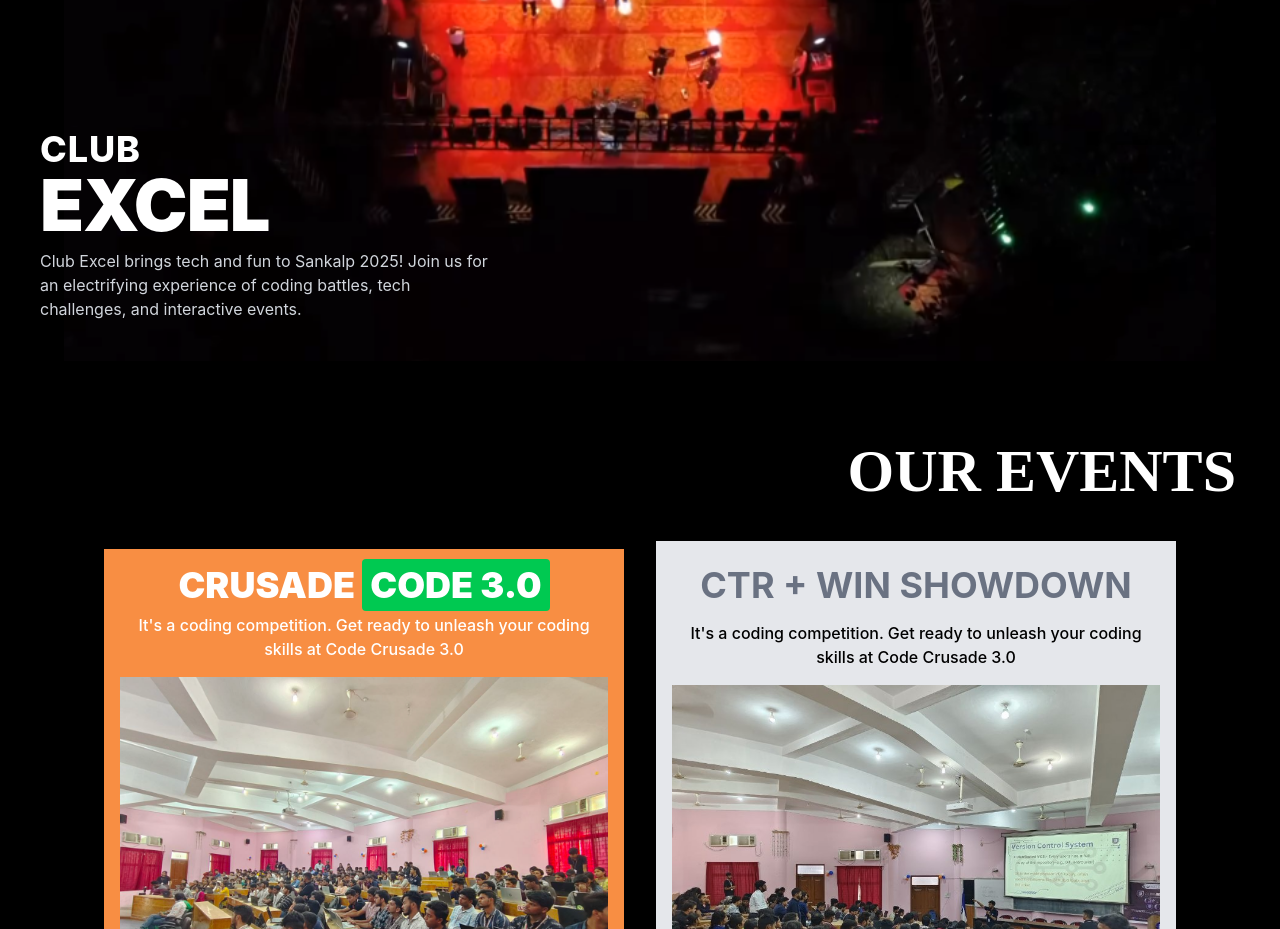
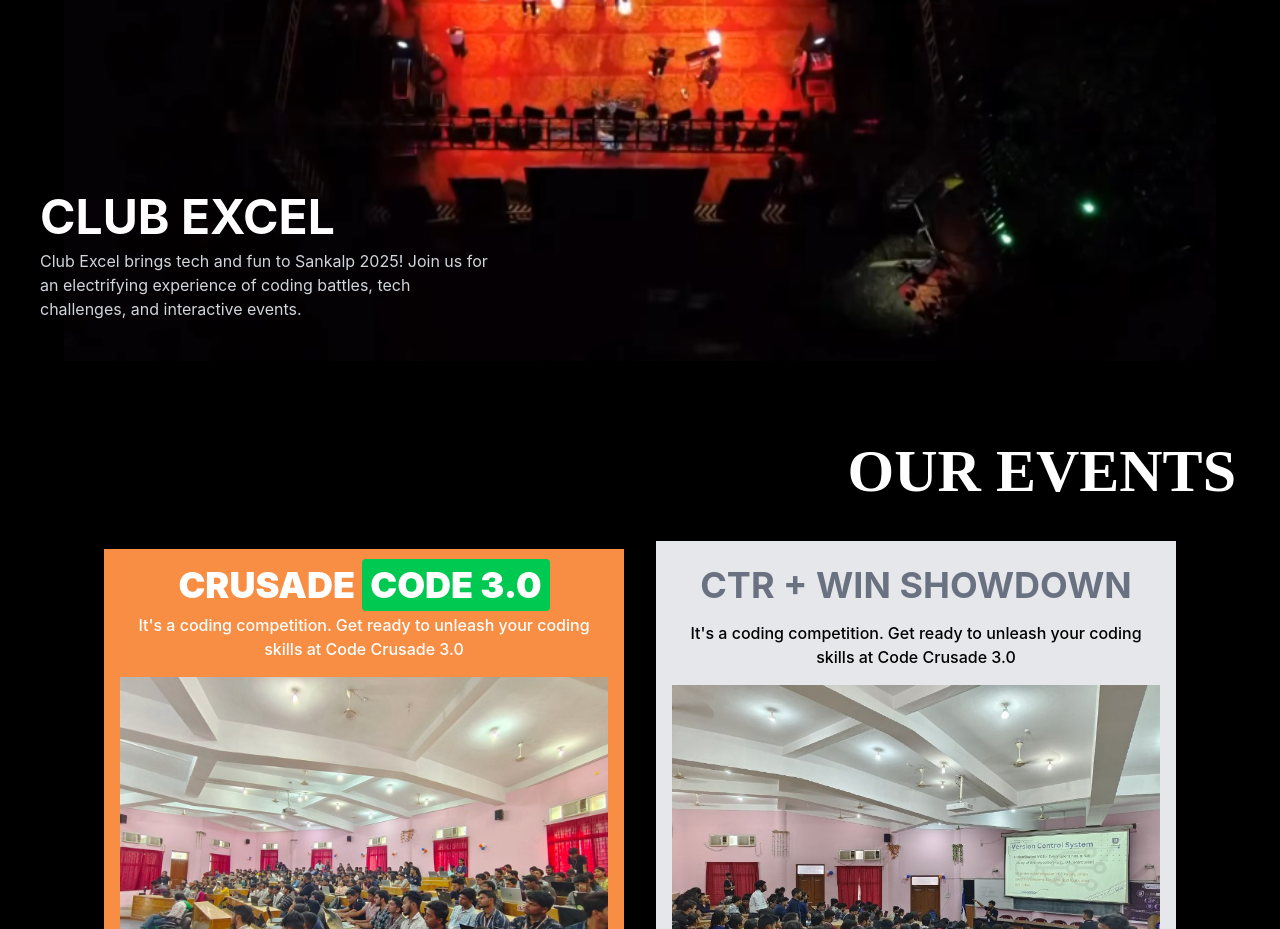
Before and after one commit to Ren1sha/Sankalp, a React (Vite) app: page / in a window 1280 px wide. Shown: the part 1680-2609 px from the top of the page. Built offline with nearby package versions, Linux system fonts and the light colour scheme.

Commit message:
Update Sankalp2025.jsx

```diff
--- a/src/Sankalp2025.jsx
+++ b/src/Sankalp2025.jsx
@@ -114,21 +114,9 @@ const Sankalp2025 = () => {
 
         <img src="/components/bgimage.png" alt="Event Highlight" className="w-full max-w-6xl" />
         <div className="absolute bottom-6 left-6 text-white md:bottom-10 md:left-10">
-          <motion.div
-  className="text-left font-extrabold leading-none"
-  initial={{ opacity: 0, y: 20 }}
-  animate={{ opacity: 1, y: 0 }}
-  transition={{ duration: 0.6 }}
->
-  <span className="block text-white text-3xl md:text-4xl tracking-wide">
-    CLUB
-  </span>
-  <span className="block text-white text-6xl md:text-7xl font-black" style={{ letterSpacing: "-1px" }}>
-    EXCEL
-  </span>
-</motion.div>
-
-
+          <h2 className="text-3xl font-bold md:text-5xl">
+            CLUB <span className="text-white">EXCEL</span>
+          </h2>
           <p className="mt-2 max-w-md text-sm text-gray-300 md:text-base">
             Club Excel brings tech and fun to Sankalp 2025! Join us for an electrifying experience of coding battles, tech challenges, and interactive events.
           </p>
```
